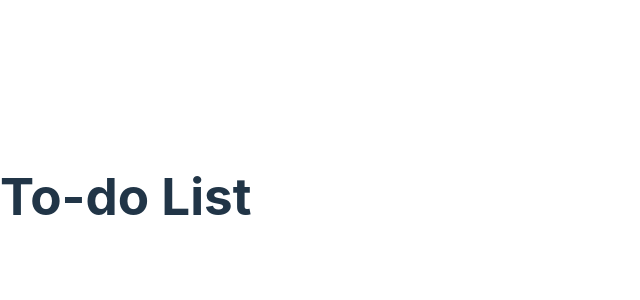
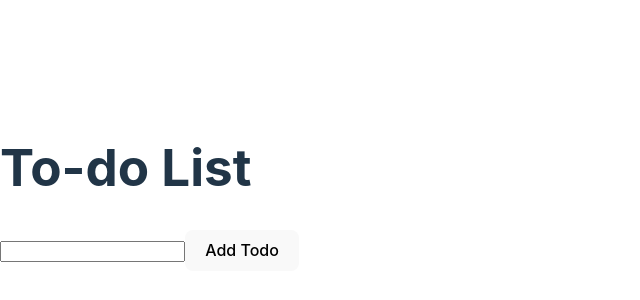
Before and after one commit to Bifeobu/react-todo-list, a React (Vite) app: page / in a window 1280 px wide. Shown: the part 204-504 px from the top of the page, without its empty margins (0-640 px from the left). Built offline with nearby package versions, Linux system fonts and the light colour scheme.

Commit message:
last changes to the todo form

```diff
--- a/src/TodoForm.jsx
+++ b/src/TodoForm.jsx
@@ -11,8 +11,17 @@ function TodoForm({ addTodo }) {
         }
     };
 
-    return(
+    return (
         <>
+            <form onSubmit={handleSubmit}>
+                <input
+                    type="text"
+                    value={text}
+                    onChange={e => setText(e.target.value)}
+                />
+                <button type="submit">Add Todo</button>
+            </form>
+
         </>
     )
 }
```
Lines whose indentation alone changed are shown as unchanged.
